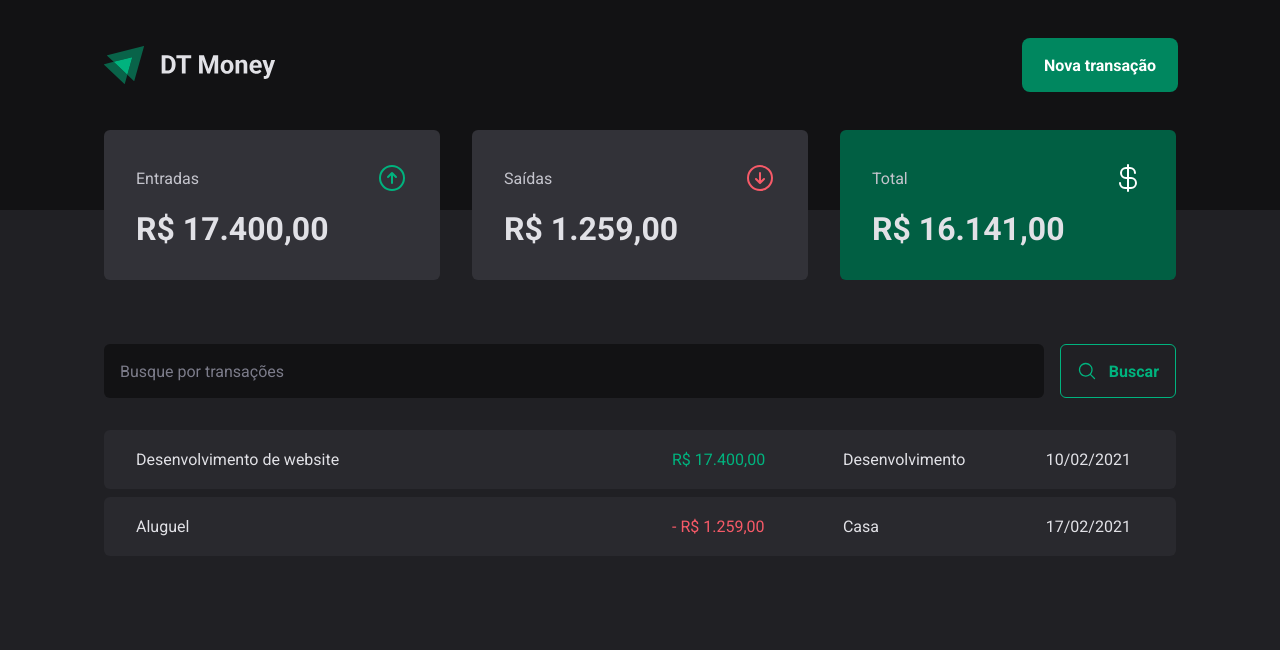
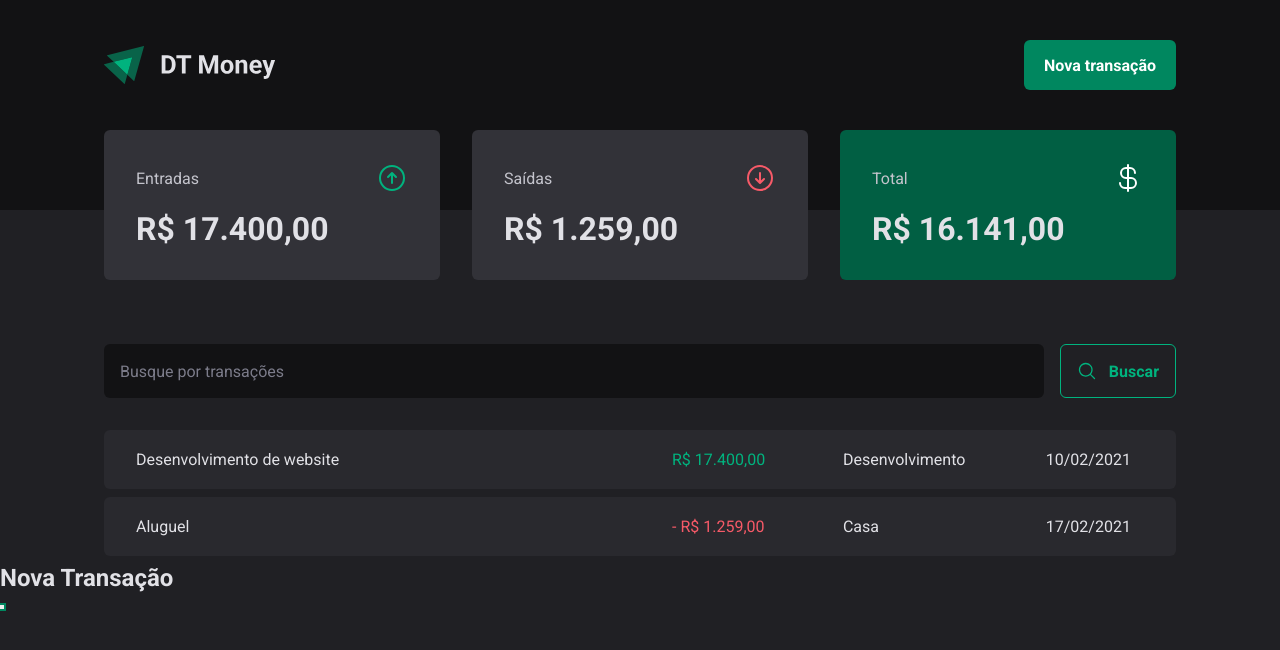
Before and after one commit to Stephany249/react, a React (Vite) app in the folder 03-dt-money/: page / in a window 1280 px wide. Both pictures are taken after a click on the button "Nova transação". Shown: the top 650 px of the page. Built offline with nearby package versions, Linux system fonts and the light colour scheme.

Commit message:
Visual structure - Creating an accessible modal

```diff
--- a/03-dt-money/package.json
+++ b/03-dt-money/package.json
@@ -15,6 +15,7 @@
     "@types/styled-components": "^5.1.34",
     "eslint-plugin-import": "^2.31.0",
     "eslint-plugin-prettier": "^5.2.3",
+    "radix-ui": "^1.1.3",
     "react": "^19.0.0",
     "react-dom": "^19.0.0",
     "styled-components": "^6.1.15"
--- a/03-dt-money/src/components/Header/index.tsx
+++ b/03-dt-money/src/components/Header/index.tsx
@@ -1,3 +1,5 @@
+import { Dialog } from 'radix-ui'
+
 import logoImg from '../../assets/logo.svg'
 
 import { HeaderContainer, HeaderContent, NewTransactionButton } from './styles'
@@ -7,7 +9,21 @@ export function Header() {
     <HeaderContainer>
       <HeaderContent>
         <img src={logoImg} />
-        <NewTransactionButton>Nova transação</NewTransactionButton>
+        <Dialog.Root>
+          <Dialog.Trigger asChild>
+            <NewTransactionButton>Nova transação</NewTransactionButton>
+          </Dialog.Trigger>
+
+          <Dialog.Portal>
+            <Dialog.Overlay />
+
+            <Dialog.Content>
+              <Dialog.Title>Nova Transação</Dialog.Title>
+
+              <Dialog.Close />
+            </Dialog.Content>
+          </Dialog.Portal>
+        </Dialog.Root>
       </HeaderContent>
     </HeaderContainer>
   )
```
Also changed, not shown: 1 other file (tests, documents, lock files or other folders).
